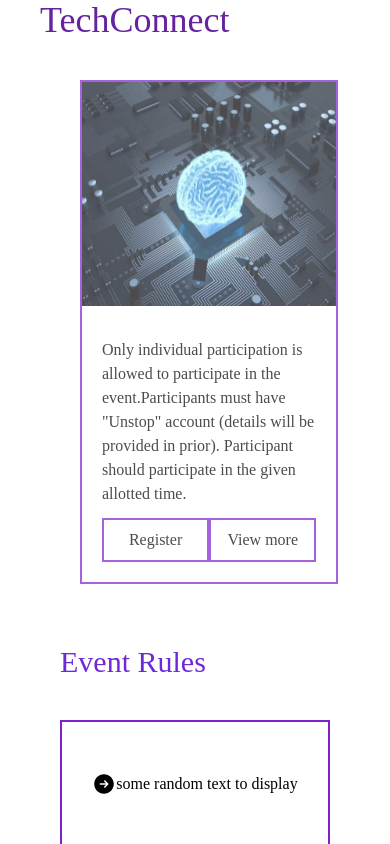
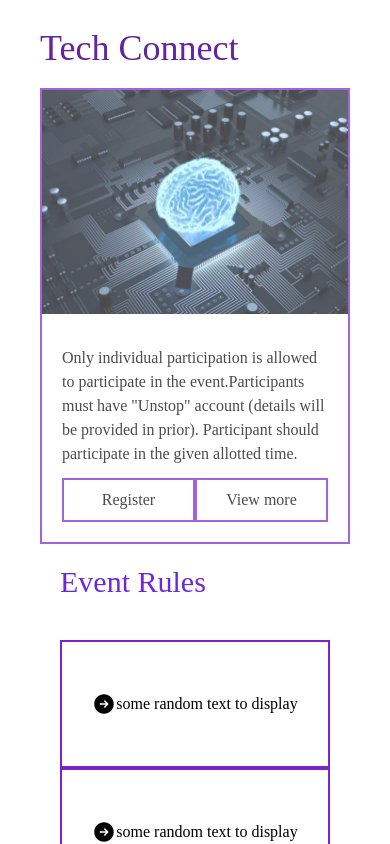
Before and after one commit to phaneendra24/pragati_strides, a Next.js app: page /routing/events/TechConnect in a window 390 px wide. Shown: the top 844 px of the page. Built offline with nearby package versions, Linux system fonts and the light colour scheme; a web font is replaced by a local one.

Commit message:
minor width error

```diff
--- a/src/pages/routing/events/Heuristic.js
+++ b/src/pages/routing/events/Heuristic.js
@@ -16,9 +16,9 @@ const Heuristic = () => {
 
   return (
     <div className="w-full md:flex-col md:items-center px-10 mb-10">
-      <div className="md:flex mt-7 md:justify-between">
+      <div className="md:flex mt-7 md:justify-between md:w-auto">
         <div className="text-[#64239f] text-4xl ">Heuristic Flick</div>
-        <div className=" m-10 w-5/6 sm:w-1/2 border-2 border-purple-700  sm:h-[70vh] flex flex-col opacity-70">
+        <div className=" mt-5 md:m-10 w-full sm:w-1/2 border-2 border-purple-700  sm:h-[70vh] flex flex-col opacity-70">
           {/* card with image div */}
           <div>
             <Image
@@ -49,6 +49,7 @@ const Heuristic = () => {
           </div>
         </div>
       </div>
+
       <div className="w-full flex flex-col">
         <div className="p-5 flex flex-col">
           <div className="text-violet-700 text-3xl">Event Rules</div>
--- a/src/pages/routing/events/TechConnect.js
+++ b/src/pages/routing/events/TechConnect.js
@@ -15,10 +15,10 @@ const TechConnect = () => {
   ];
 
   return (
-    <div className="w-full md:flex-col md:items-center px-10 ">
-      <div className="md:flex md:justify-between">
-        <div className="text-[#64239f] text-4xl">TechConnect</div>
-        <div className=" m-10 w-5/6 sm:w-1/2 border-2 border-purple-700  sm:h-[70vh] flex flex-col opacity-70">
+    <div className="w-full md:flex-col md:items-center px-10 mb-10">
+      <div className="md:flex mt-7 md:justify-between md:w-auto">
+        <div className="text-[#64239f] text-4xl ">Tech Connect</div>
+        <div className=" mt-5 md:m-10 w-full sm:w-1/2 border-2 border-purple-700  sm:h-[70vh] flex flex-col opacity-70">
           {/* card with image div */}
           <div>
             <Image
@@ -26,7 +26,7 @@ const TechConnect = () => {
               width={400}
               height={100}
               className="w-full h-56"
-              alt="Loading..."
+              alt="loading..."
             />
           </div>
           <div className=" h-full w-full flex flex-col justify-evenly p-5">
@@ -49,13 +49,14 @@ const TechConnect = () => {
           </div>
         </div>
       </div>
+
       <div className="w-full flex flex-col">
         <div className="p-5 flex flex-col">
           <div className="text-violet-700 text-3xl">Event Rules</div>
           <ul
             className={`my-10 md:flex md:justify-evenly ${
               inView
-                ? "transition duration-1000 ease-out translate-x-0"
+                ? "transition duration-1000 ease-out blur-0 translate-x-0"
                 : "translate-x-[-100%] blur-sm transition-all duration-1000 opacity-0"
             } gap-6`}
             ref={ref}
```
